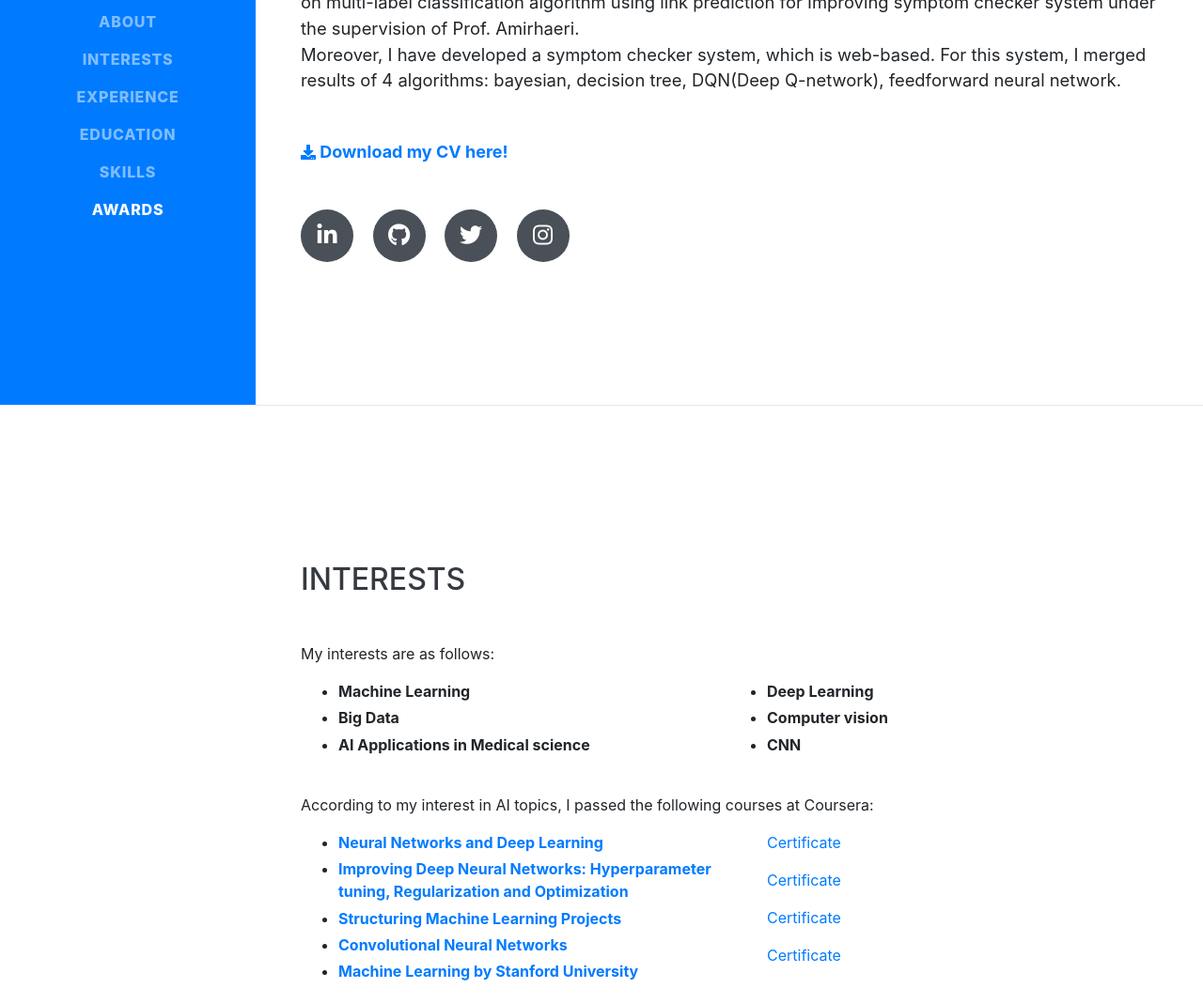
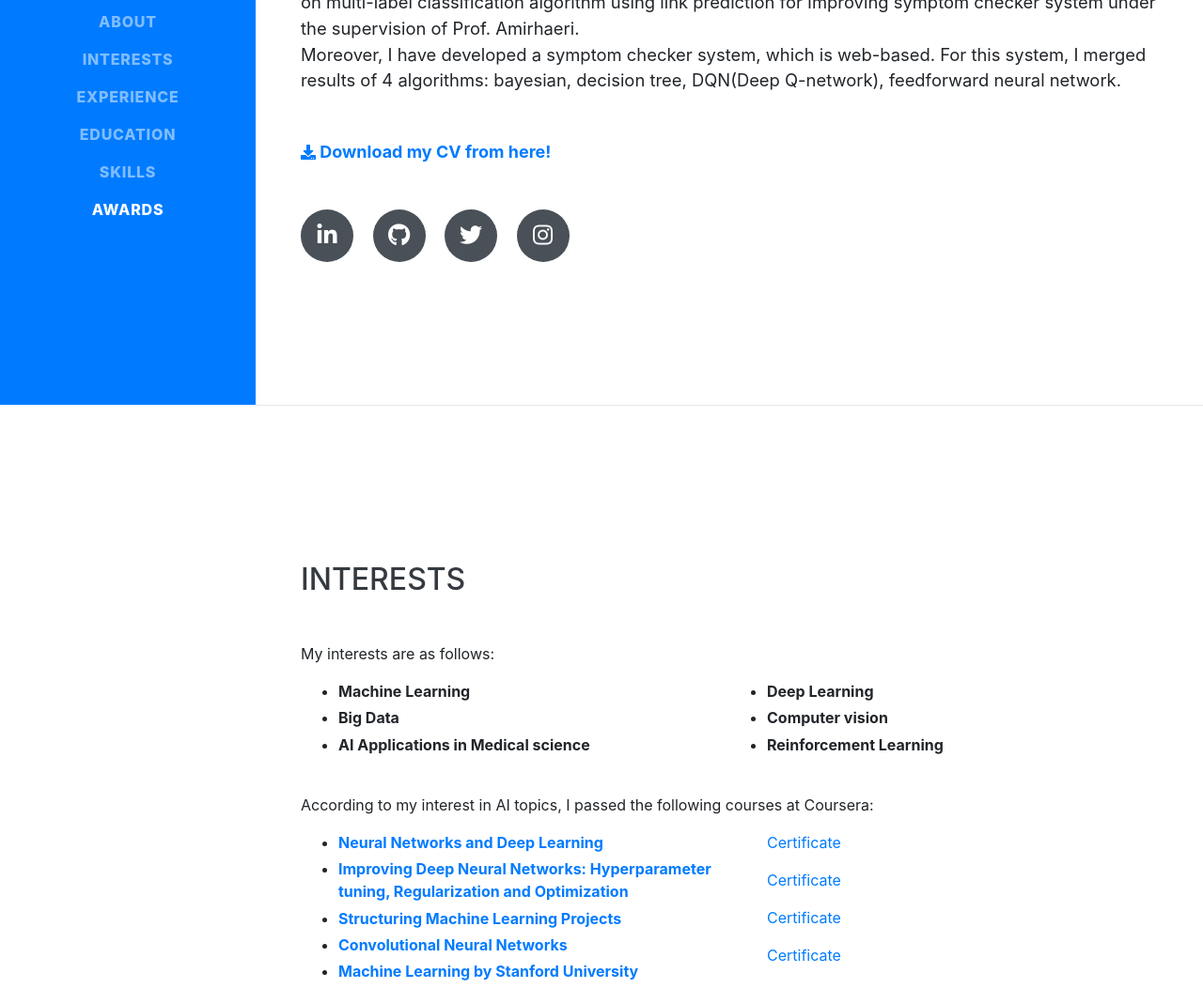
Before and after one commit to mahtabfarrokh/mahtabfarrokh.github.io, a website with bundled scripts: page index.html in a window 1280 px wide. Shown: the part 369-1438 px from the top of the page at 94% size. Built offline with nearby package versions, Linux system fonts and the light colour scheme; a web font is replaced by a local one.

Commit message:
some changes

```diff
--- a/index.html
+++ b/index.html
@@ -75,7 +75,7 @@
         <p class="lead mb-5">I am studying Software Engineering at the Amirkabir University of Technology. Currently, I am working on multi-label classification algorithm using link prediction for Improving symptom checker system under the supervision of Prof. Amirhaeri.<br>Moreover, I have developed a symptom checker system, which is web-based. For this system, I merged results of 4 algorithms: bayesian, decision tree, DQN(Deep Q-network), feedforward neural network.
        </p>
         <a href="./doc/cv.pdf">
-          <i class="fa fa-download"></i><font size="4"><b> Download my CV here!</b></font></a>
+          <i class="fa fa-download"></i><font size="4"><b> Download my CV from here!</b></font></a>
        </br></br></br>
         <div class="social-icons">
           <a href="https://www.linkedin.com/in/mahtab-farrokh/">
@@ -109,7 +109,7 @@
         <div style="float: right; width: 50%;">
           <ul><li class="myspace">Deep Learning</li>
               <li class="myspace">Computer vision</li>
-              <li class="myspace">CNN</li>
+              <li class="myspace">Reinforcement Learning</li>
             </ul></div>
       </br></b>
       <br />
@@ -165,6 +165,8 @@
             <div class="leader mb-3">Artificial Intelligence Developer</div>
             <p>We have implemented a symptom checker system which is web-based. For this system, we merged results of 4 algorithms: bayesian, decision tree, DQN(Deep Q-network), feedforward neural network. <br />
               Furthermore, we are working to implement a price recommender for airline tickets.</p>
+              <a href="./doc/mini-research-proposal.pdf">
+                <i class="fa fa-download"></i><font size="3"><b> You can download my mini-research proposal from here.</b></font></a>
           </div>
           <div class="resume-date text-md-right">
             <span class="text-primary">Oct. 2016 - Present</span>
```
Also changed, not shown: 1 other file.
